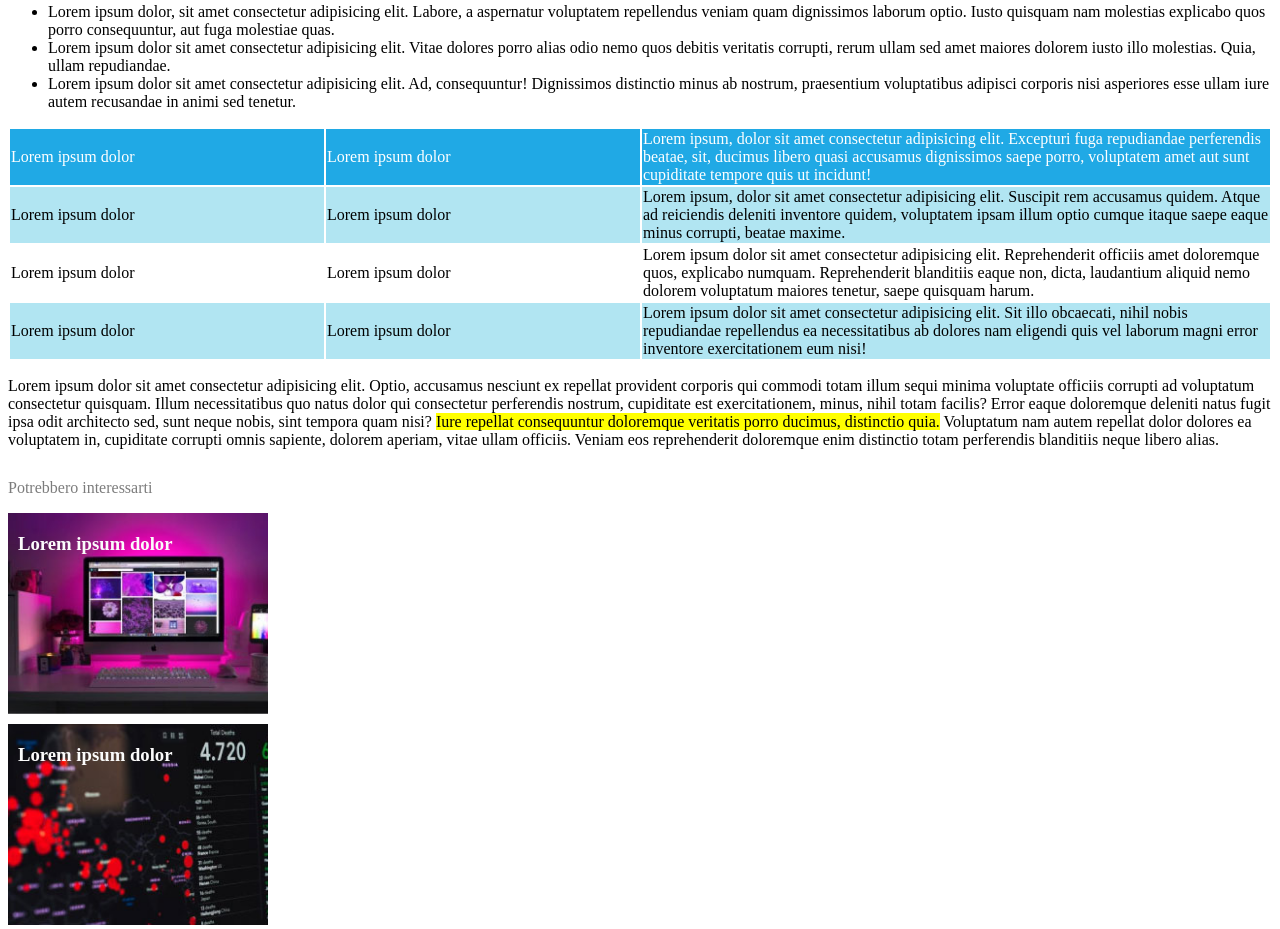
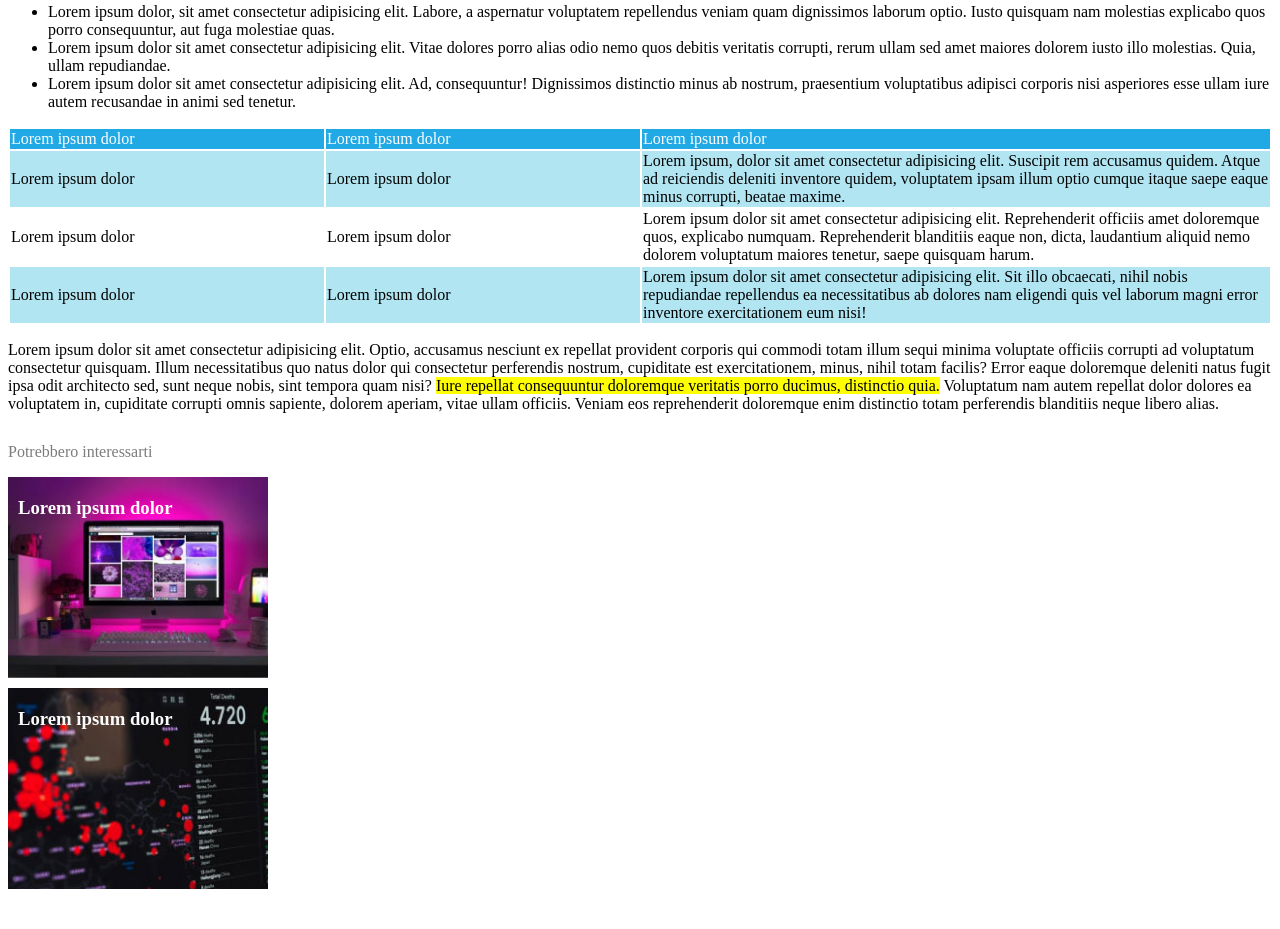
Before and after one commit to FrancescoCataletto/html-css-booleaner, a plain HTML site: page index.html in a window 1280 px wide. Shown: the part 818-1747 px from the top of the page. After the commit the page ends 1715 px from the top, so only its background shows below. Drawn offline with Linux system fonts and the light colour scheme.

Commit message:
Table fixed pt.2

```diff
--- a/index.html
+++ b/index.html
@@ -49,7 +49,7 @@
                         <tr class="firstrow">
                             <td class="twoColumns">Lorem ipsum dolor</td>
                             <td class="twoColumns">Lorem ipsum dolor</td>
-                            <td class="bigColumn">Lorem ipsum, dolor sit amet consectetur adipisicing elit. Excepturi fuga repudiandae perferendis beatae, sit, ducimus libero quasi accusamus dignissimos saepe porro, voluptatem amet aut sunt cupiditate tempore quis ut incidunt!</td>
+                            <td class="bigColumn">Lorem ipsum dolor</td>
                         </tr>
                     </thead>
                     <tbody>
```
